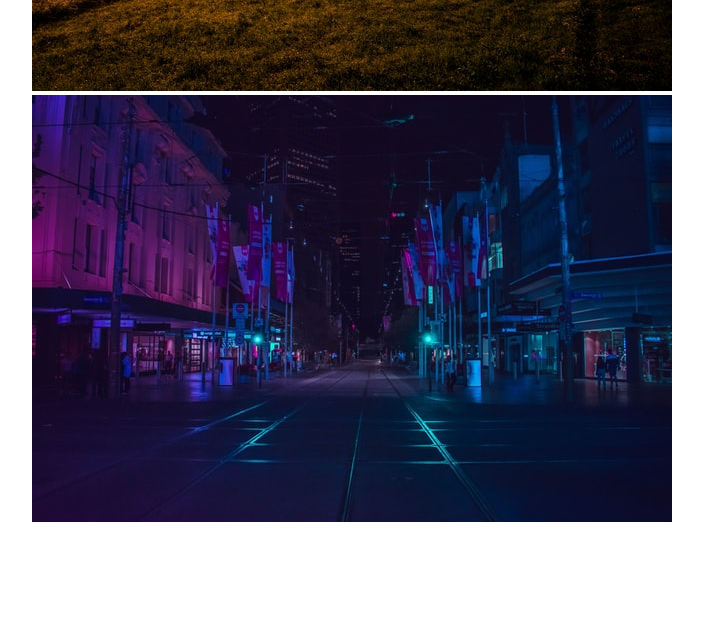
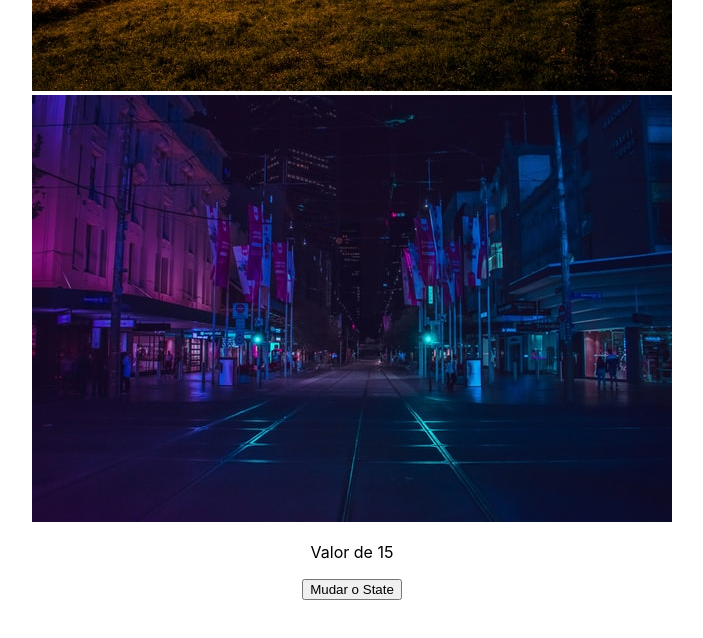
Before and after one commit to jpcchaves/Curso-ReactJS, a React (Create React App) app in the folder 3_AVANÇANDO/secao-3/: page / in a window 1280 px wide. Shown: the part 460-1098 px from the top of the page, without its empty margins (288-991 px from the left). Built offline with nearby package versions, Linux system fonts and the light colour scheme.

Commit message:
*IMPORTANTE* hooks [state, setState]

```diff
--- a/3_AVANÇANDO/secao-3/src/App.js
+++ b/3_AVANÇANDO/secao-3/src/App.js
@@ -2,6 +2,7 @@ import logo from './logo.svg';
 import './App.css';
 
 import City from '../src/assets/city.jpg'
+import ManageData from './components/ManageData';
 
 function App() {
   return (
@@ -14,6 +15,7 @@ function App() {
       </div>
       {/* Carregando IMGS dentro da pasta ASSETS (recomendado) */}
         <img src={City} alt="imagem da cidade" />
+        <ManageData/>
     </div>
   );
 }
--- /dev/null
+++ b/3_AVANÇANDO/secao-3/src/components/ManageData.jsx
@@ -0,0 +1,16 @@
+import { useState } from "react";
+
+const ManageData = () => {
+  // Usando o HOOK
+  // Use state na prática
+  const [number, setNumber] = useState(15);
+
+  return <div className="container">
+      <div>
+          <p>Valor de {number}</p>
+          <button onClick={() => setNumber(25)}>Mudar o State</button>
+      </div>
+  </div>;
+};
+
+export default ManageData;
```
